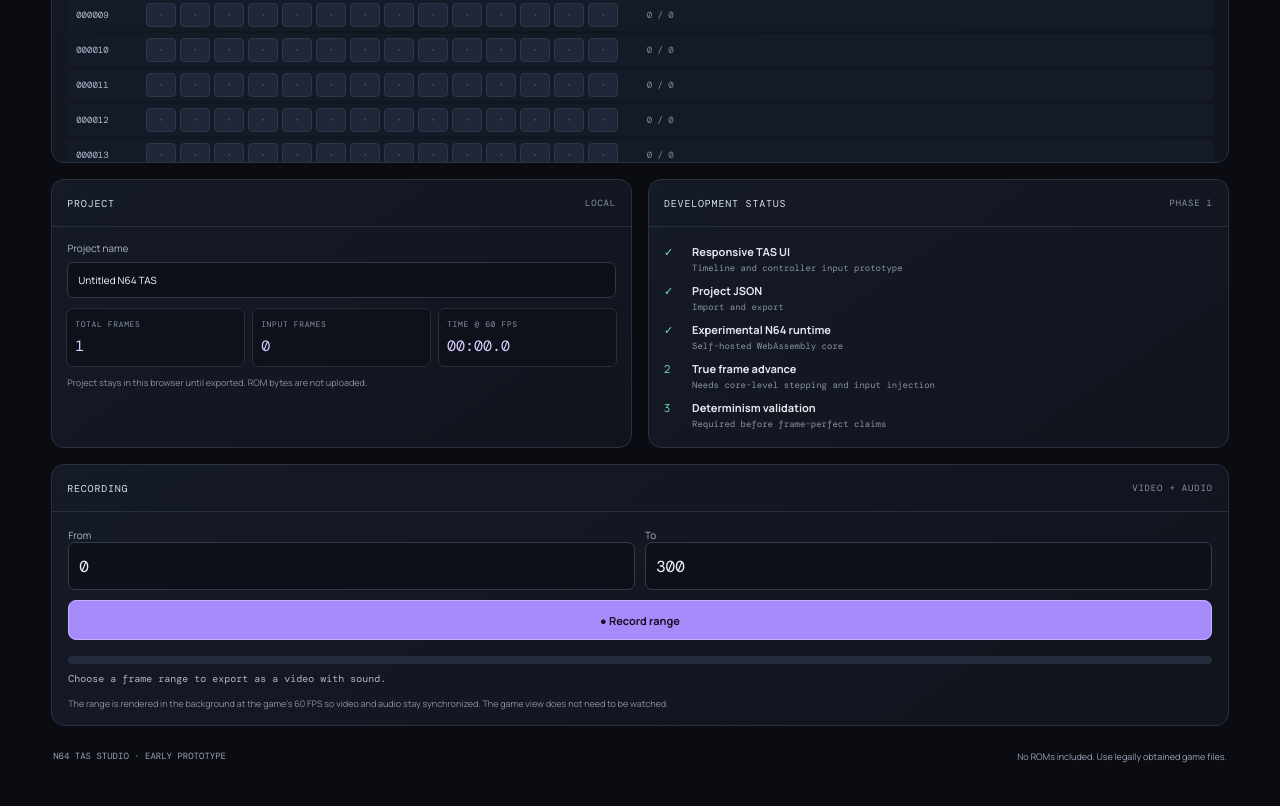
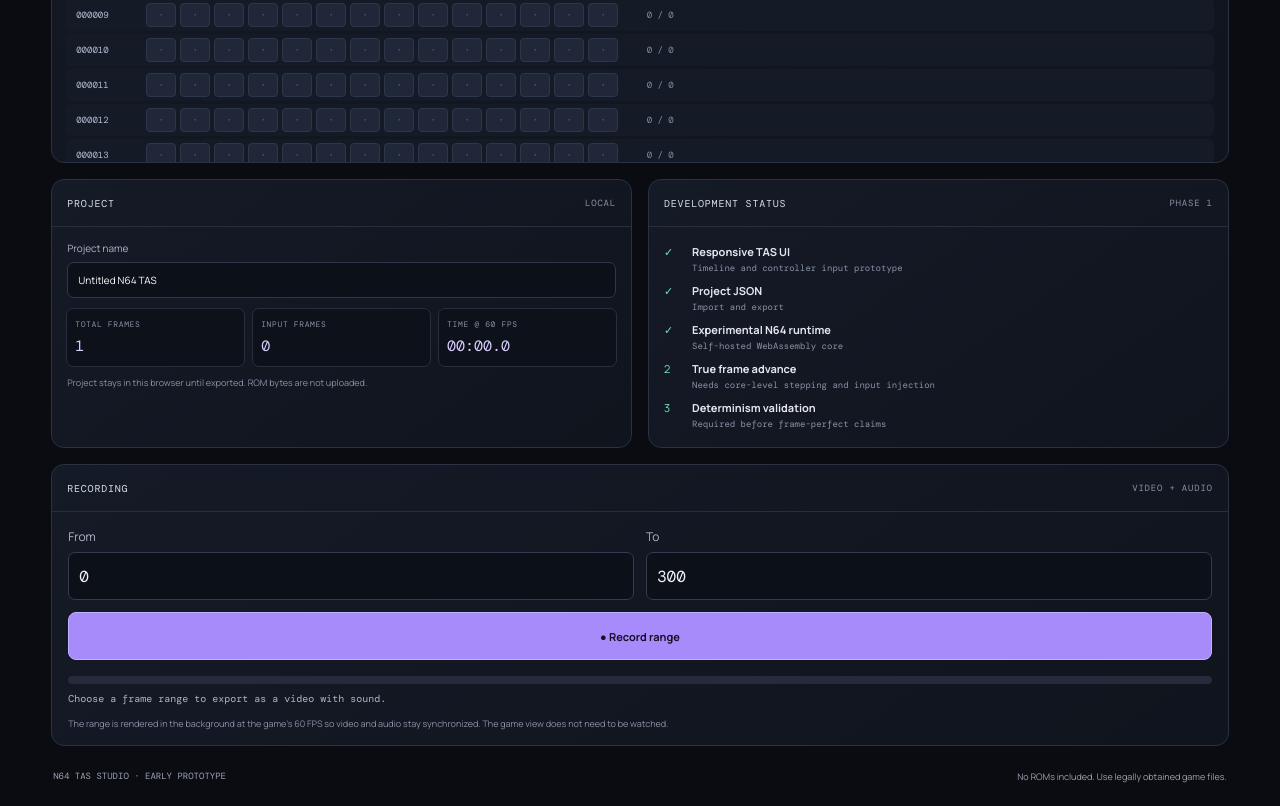
Before and after one commit to Frozican/n64-tas-studio, a website built with Vite: page index.html in a window 1280 px wide. Shown: the part 1569-2375 px from the top of the page. Built offline with nearby package versions, Linux system fonts and the light colour scheme.

Commit message:
Restore clear frame range field layout

```diff
--- a/src/style.css
+++ b/src/style.css
@@ -113,3 +113,10 @@
 .recording-controls input[type=text]{display:block;width:100%;min-width:0;min-height:48px;background:#0c1019;border:1px solid #343b4d;border-radius:7px;padding:10px;color:#f1f2f8;font:16px 'DM Mono',monospace;pointer-events:auto;user-select:text;-webkit-user-select:text;touch-action:pan-y}
 .recording-controls button{grid-column:1/-1}
 @media(max-width:560px){.recording-controls{grid-template-columns:repeat(2,minmax(0,1fr))}.recording-controls label{flex:initial}.recording-controls input[type=text]{width:100%;font-size:16px}}
+
+/* Stable two-column frame range layout */
+.recording-controls{display:grid;grid-template-columns:repeat(2,minmax(0,1fr));gap:12px;padding:16px;align-items:end}
+.recording-field{display:flex;flex-direction:column;gap:7px;min-width:0}
+.recording-field label{display:block;color:#aeb6c8;font-size:12px;pointer-events:auto}
+.recording-field input{display:block;width:100%;min-width:0;min-height:48px;background:#0c1019;border:1px solid #343b4d;border-radius:7px;padding:10px;color:#f1f2f8;font:16px 'DM Mono',monospace;pointer-events:auto;user-select:text;-webkit-user-select:text;touch-action:manipulation}
+.recording-controls #recordButton{grid-column:1/-1;min-height:48px}
```
